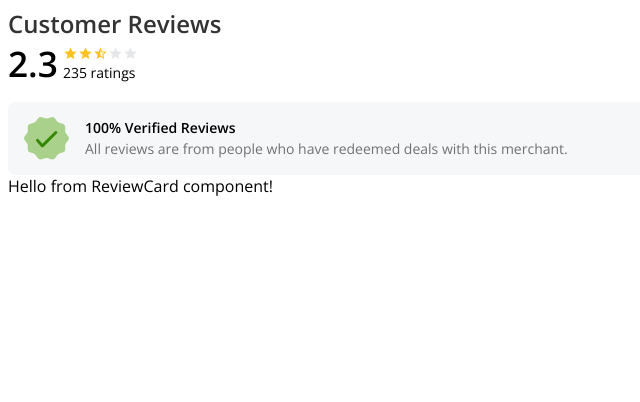
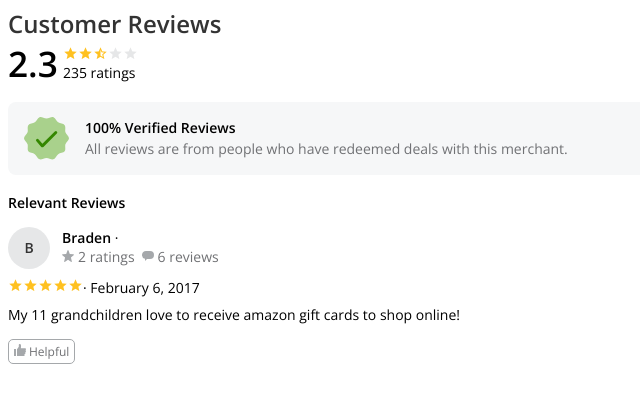
Before and after one commit to coupon-app/service-reviews, a React app: page / in a window 1280 px wide. Shown: the top 402 px of the page, without its empty margins (0-640 px from the left). Built offline with nearby package versions, Linux system fonts and the light colour scheme.

Commit message:
UPDATED ReviewCard.jsx component to correclty render using dummy data.

```diff
--- a/client/src/Components/ReviewCard.jsx
+++ b/client/src/Components/ReviewCard.jsx
@@ -1,20 +1,110 @@
 import React from 'react';
+import styled from 'styled-components';
+import ReviewCardMiniProfile from './ReviewCardMiniProfile';
 
-class ReviewCard extends React.Component {
-  constructor(props) {
-    super(props);
-    this.state = {
-      test: '',
-    };
+/* -------------------------  STYLES ------------------------- */
+
+const DivReviewCardContainer = styled.div`
+  font-size: 14px;
+  margin: 12px 0 24px;
+`;
+
+const DivReviewCardRatingsDate = styled.div`
+  margin: 8px 0;
+  display: flex;
+  align-items: center;
+`;
+
+const DivReviewCardText = styled.div`
+  padding-right: 12px;
+  width: 80%;
+`;
+
+const DivReviewCardHelpfulEndorsement = styled.div`
+  margin: 17px 10px 8px 0;
+`;
+
+const AReviewCardHelpfulEndorsement = styled.a`
+  color: #707174;
+  fill: #a5a8ab;
+  padding: 3px 5px;
+  border: 1px solid #a5a8ab;
+  border-radius: 5px;
+  cursor: pointer;
+  font-size: 12px;
+  text-decoration: none;
+`;
+
+const SvgReviewCardHelpfulEndorsementIcon = styled.svg`
+  height: 12px;
+  width: 12px;
+  margin-right: 3px;
+  overflow: hidden;
+`;
+
+const IStar = styled.i`
+  font-size: 15px;
+  font-style: normal;
+  color: ${({ starColor }) => (starColor ? '#ffc120' : '#e6e7e8')};
+  font-family: Material Icons;
+`;
+
+
+/* -------------------------  RENDER ------------------------- */
+
+const ReviewCard = ({ review }) => {
+  // Any processing of review data goes here
+  const firstName = review.customer.customer_name.first_name;
+  const reviewText = review.review_text;
+  const reviewStarRating = review.star_rating;
+  const reviewImages = review.picture; // TODO: Render images in component
+  const ratings = 2; // TODO: get number of ratings from database
+  const reviews = 6; // TODO: get number of reviews from database
+  const topReviewer = review.customer.top_reviewer;
+  const helpfulReviewer = review.customer.helpful_reviewer;
+  const helpfulCount = review.helpful_count; // TODO: render helpful count on 'helpful' button
+
+  // Generate readable string from javascript date object
+  let dateCreated = new Date(review.date_created);
+  dateCreated = `${dateCreated.toLocaleDateString('en-US', { month: 'long' })} ${dateCreated.toLocaleDateString('en-US', { day: 'numeric' })}, ${dateCreated.toLocaleDateString('en-US', { year: 'numeric' })}`;
+
+  // Generate colored stars based on review star rating
+  const stars = [];
+  let starColor;
+
+  // For each star generate a jsx element with a corresponding star color and shape
+  for (let i = 0; i < 5; i += 1) {
+    starColor = reviewStarRating - i > 0 ? true : null; // Determine color of the star (grey or gold)
+    stars.push( // Push the generateted star to the stars array for rendering later
+      <IStar className="material-icons" key={i} starColor={starColor}>star</IStar>,
+    );
   }
 
-  render() {
-    return (
-      <div>
-        Hello from ReviewCard component!
-      </div>
-    );
-  }
-}
+  return (
+    <DivReviewCardContainer>
+      <ReviewCardMiniProfile
+        firstName={firstName}
+        ratings={ratings}
+        reviews={reviews}
+        topReviewer={topReviewer}
+        helpfulReviewer={helpfulReviewer}
+        reviewImages={reviewImages}
+      />
+      <DivReviewCardRatingsDate>
+        <span>{stars}</span>
+        <span>· {dateCreated}</span>
+      </DivReviewCardRatingsDate>
+      <DivReviewCardText>
+        {reviewText}
+      </DivReviewCardText>
+      <DivReviewCardHelpfulEndorsement>
+        <AReviewCardHelpfulEndorsement>
+          <SvgReviewCardHelpfulEndorsementIcon viewBox="0 0 12 12" xmlns="http://www.w3.org/2000/svg"><path fillRule="evenodd" d="M2 12H0V5h2v7zm10-4.8c0 .526-.455.96-1.029.96h-.089c.377.154.669.516.666.94-.004.407-.32.776-.577.942v.002c0 .006-.226.122-.826.127a.944.944 0 0 1 .583.869c0 .526-.47.96-1.042.96H3V5.28l1.8-2.64V.96C4.8.435 5.256 0 5.829 0c.928 0 1.216.793 1.216 2.117 0 1.062-.188 2.202-.188 2.203h4.114c.574 0 1.029.434 1.029.96s-.455.96-1.029.96c.574 0 1.029.434 1.029.96z" /></SvgReviewCardHelpfulEndorsementIcon>
+          Helpful
+        </AReviewCardHelpfulEndorsement>
+      </DivReviewCardHelpfulEndorsement>
+    </DivReviewCardContainer>
+  );
+};
 
 export default ReviewCard;
--- /dev/null
+++ b/client/src/Components/ReviewCardMiniProfile.jsx
@@ -0,0 +1,116 @@
+import React from 'react';
+import styled from 'styled-components';
+import ReviewerBadge from './ReviewerBadge';
+
+/* -------------------------  STYLES ------------------------- */
+
+const DivReviewCardMiniProfileContainer = styled.div`
+  display: flex;
+  align-items: center;
+`;
+
+const DivUserIconContainer = styled.div`
+  margin-right: 12px;
+  padding: 0;
+`;
+
+const DivUserIconCircle = styled.div`
+  background-color: #e6e7e8;
+  border-radius: 50%;
+  color: #333;
+  display: block;
+  font-weight: 700;
+  font-size: 14px;
+  height: 42px;
+  line-height: 42px;
+  text-align: center;
+  width: 42px;
+`;
+
+const DivUserTextContainer = styled.div`
+  margin: 3px 0 4px;
+  font-size: 14px;
+`;
+
+const SpanUserName = styled.span`
+  cursor: pointer;
+  font-weight: 700;
+`;
+
+const DivUserStats = styled.div`
+  color: #707174;
+`;
+
+const SpanUserReviewCount = styled.span`
+  margin-right: 7px;
+`;
+
+const SvgIcon = styled.svg`
+  height: 12px;
+  width: 12px;
+  margin-right: 4px;
+`;
+
+/* -------------------------  RENDER ------------------------- */
+
+const ReviewCardMiniProfile = ({ firstName, ratings, reviews, topReviewer, helpfulReviewer, reviewImages }) => {
+  // Any processing of review data goes here
+  const userFirstNameInitial = firstName.charAt(0);
+
+  // generate user stats if props for ratings and reviews are 'truthy' (i.e. greater than 0)
+  const userReviewsRatings = [];
+
+  if (ratings) {
+    userReviewsRatings.push(
+      <SpanUserReviewCount key="ratings">
+        <SvgIcon xmlns="http://www.w3.org/2000/svg" viewBox="0 0 12 12"><path fill="#A5A8AB" fillRule="nonzero" d="M3.076 11.774c-.692.465-1.09.19-.886-.618l.895-3.562-2.7-2.31c-.631-.54-.47-1.017.364-1.067L4.2 4.01 5.473.585c.29-.78.761-.78 1.052 0L7.802 4.01l3.449.207c.832.05.997.527.364 1.068l-2.7 2.31.895 3.561c.202.806-.192 1.084-.887.618L6 9.809l-2.924 1.965z" /></SvgIcon>
+        {ratings} rating{ratings > 1 ? 's' : null}
+      </SpanUserReviewCount>,
+    );
+  }
+
+  if (reviews) {
+    userReviewsRatings.push(
+      <SpanUserReviewCount key="reviews">
+        <SvgIcon xmlns="http://www.w3.org/2000/svg" viewBox="0 0 12 10"><path fill="#A5A8AB" fillRule="evenodd" d="M5 8l-2 2V7.874A4.002 4.002 0 0 1 4 0h4a4 4 0 1 1 0 8H5z" /></SvgIcon>
+        {reviews} review{reviews > 1 ? 's' : null}
+      </SpanUserReviewCount>,
+    );
+  }
+
+  if (reviewImages) {
+    userReviewsRatings.push(
+      <SpanUserReviewCount key="reviewImages">
+        <SvgIcon xmlns="http://www.w3.org/2000/svg" viewBox="0 0 12 10"><path fill="#A5A8AB" fillRule="evenodd" d="M11.344 1.6c.414 0 .656.258.656.7v6.8c0 .442-.242.9-.656.9H.844C.43 10 0 9.542 0 9.1V2.3c0-.442.43-.7.844-.7h1.94L4.063.234A.727.727 0 0 1 4.594 0h3c.199 0 .39.084.53.234L9.404 1.6h1.94zM6 4a2 2 0 1 0 0 4 2 2 0 0 0 0-4z" /></SvgIcon>
+        1 photo
+      </SpanUserReviewCount>,
+    );
+  }
+
+  // Generate badges for user (if any)
+  const reviewerBadges = [];
+  Object.entries({ topReviewer, helpfulReviewer }).forEach(([key, value]) => {
+    if (value) reviewerBadges.push(<ReviewerBadge key={key} badge={key} />);
+  });
+
+  return (
+    <DivReviewCardMiniProfileContainer>
+      <DivUserIconContainer>
+        <DivUserIconCircle>
+          {userFirstNameInitial}
+        </DivUserIconCircle>
+      </DivUserIconContainer>
+      <DivUserTextContainer>
+        <SpanUserName>
+          {firstName}
+        </SpanUserName>
+        <span> · {reviewerBadges}</span>
+        <DivUserStats>
+          {userReviewsRatings}
+        </DivUserStats>
+      </DivUserTextContainer>
+    </DivReviewCardMiniProfileContainer>
+  );
+};
+
+export default ReviewCardMiniProfile;
--- /dev/null
+++ b/client/src/Components/ReviewerBadge.jsx
@@ -0,0 +1,32 @@
+import React from 'react';
+import styled from 'styled-components';
+
+
+/* -------------------------  STYLES ------------------------- */
+
+const SpanReviewerBadge = styled.span`
+    border-radius: 4px;
+    display: inline;
+    font-size: 10px;
+    font-weight: 700;
+    line-height: 2;
+    margin-right: 4px;
+    padding: 3px 4px;
+    cursor: pointer;
+    color: #fff;
+    background: rgba(102,80,215,.9);
+`;
+
+/* -------------------------  RENDER ------------------------- */
+
+// Create object to map booleans to string values
+const badgeStrings = {
+  helpfulReviewer: 'MOST HELPFUL',
+  topReviewer: 'TOP REVIEWER',
+};
+
+const ReviewerBadge = ({ badge }) => (
+  <SpanReviewerBadge>{badgeStrings[badge]}</SpanReviewerBadge>
+);
+
+export default ReviewerBadge;
--- /dev/null
+++ b/client/src/Components/ReviewsContainer.jsx
@@ -0,0 +1,39 @@
+import React from 'react';
+import styled from 'styled-components';
+import ReviewCard from './ReviewCard';
+
+/* -------------------------  STYLES ------------------------- */
+
+const DivReviewsContainer = styled.div`
+  padding-top: 16px;
+  width: 687px;
+`;
+
+const DivReviewsContainerTitle = styled.div`
+  display: inline-block;
+  font-size: 14px;
+  font-weight: 600;
+`;
+
+/* -------------------------  RENDER ------------------------- */
+
+export default class ReviewsContainer extends React.Component {
+  constructor(props) {
+    super(props);
+    this.state = {
+      test: '', // Replace this test state with any other required data the container has to store
+    };
+  }
+
+  // TODO: Map each relevant review from props to an individual ReviewCard component
+  // ONLY map reviews that include review text!! All others are just counted in the total ratings number.
+
+  render() {
+    return (
+      <DivReviewsContainer>
+        <DivReviewsContainerTitle>Relevant Reviews</DivReviewsContainerTitle>
+        <ReviewCard review={this.props.reviews[409]} />
+      </DivReviewsContainer>
+    );
+  }
+}
--- a/client/src/Reviews.jsx
+++ b/client/src/Reviews.jsx
@@ -3,7 +3,12 @@ import styled from 'styled-components';
 
 import AverageRating from './Components/AverageRating';
 import VerifiedReviewsHeader from './Components/VerifiedReviewsHeader';
-import ReviewCard from './Components/ReviewCard';
+import ReviewsContainer from './Components/ReviewsContainer';
+
+/* ------------------------  TESTING ------------------------- */
+
+// Sample data to use while React isn't hooked-up to API
+import sampleData from '../../database/sampledata/sample_data.json';
 
 /* -------------------------  STYLES ------------------------- */
 
@@ -26,7 +31,7 @@ export default class Reviews extends React.Component {
   constructor(props) {
     super(props);
     this.state = {
-      reviews: [], // TODO: Replace with data from fetch call
+      reviews: sampleData, // TODO: Replace with data from fetch call
     };
   }
 
@@ -42,7 +47,7 @@ export default class Reviews extends React.Component {
         </div>
         <AverageRating average={2.3} ratings={235} />
         <VerifiedReviewsHeader />
-        <ReviewCard reviews={this.state.reviews} />
+        <ReviewsContainer reviews={this.state.reviews} />
       </ContainerDiv>
     );
   }
```
Also changed, not shown: client/src/Components/AverageRating.jsx (+4 -4 lines).
